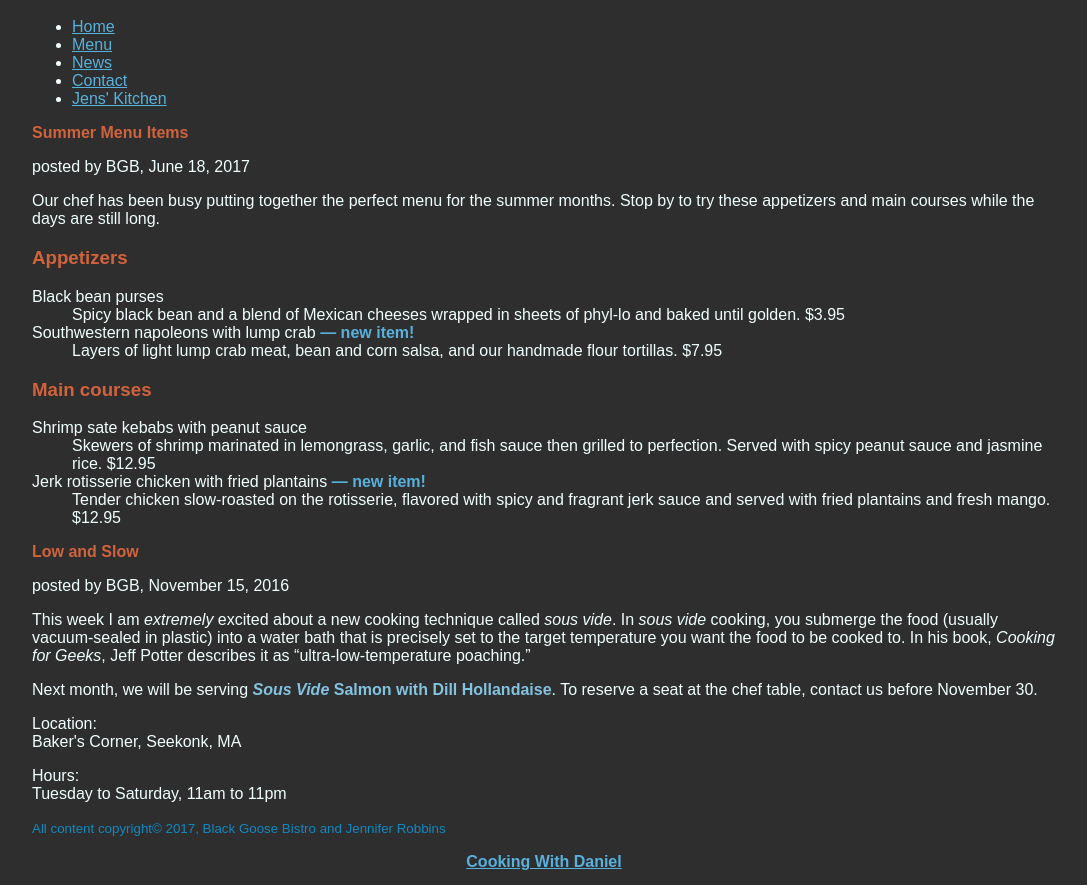
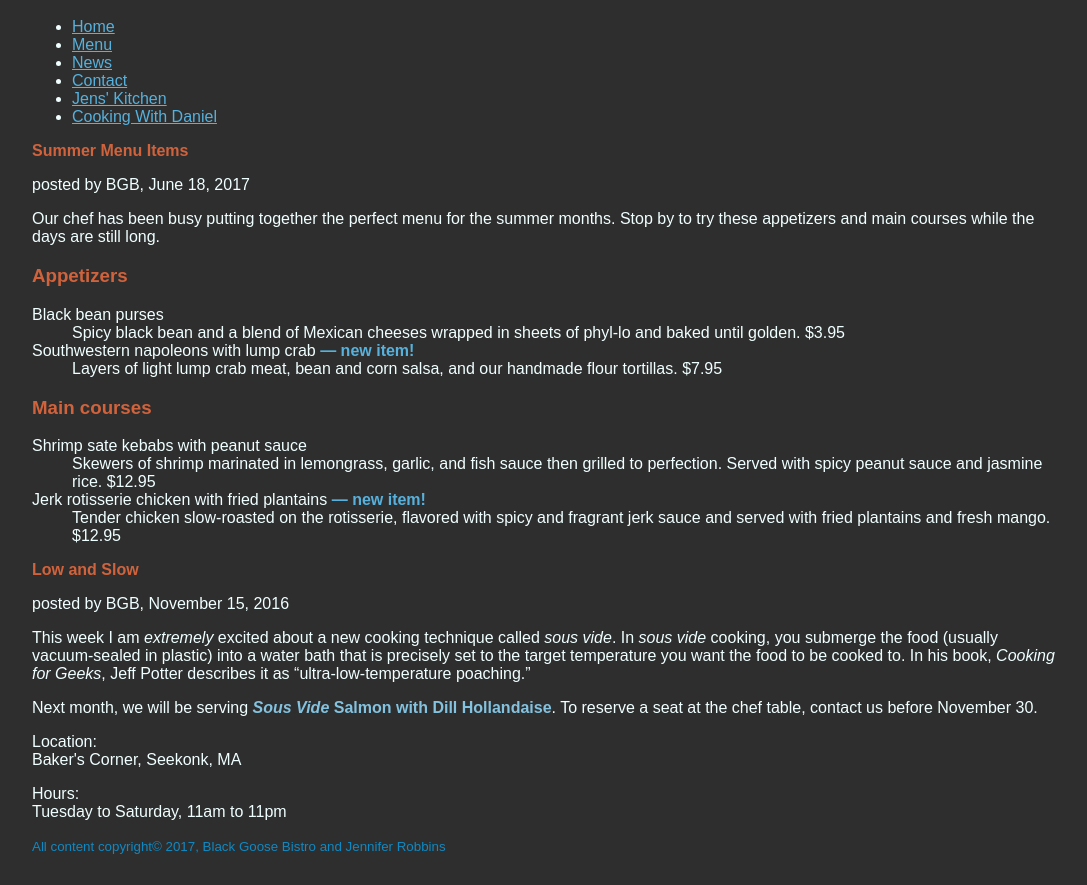
Before and after one commit to nickjohnsondesign/fid, a plain HTML site: page bistro/bgnews.html in a window 1280 px wide. Shown: the part 73-958 px from the top of the page, without its empty margins (96-1183 px from the left). Drawn offline with Linux system fonts and the light colour scheme.

Commit message:
Add files via upload

```diff
--- a/bistro/bgnews.html
+++ b/bistro/bgnews.html
@@ -69,6 +69,7 @@
     <li><a href="bgnews.html">News</a></li>
     <li><a href="contact.html">Contact</a></li>
     <li><a href="jenskitchen/jenskitch.html">Jens' Kitchen</a></li>
+    <li><a href="cooking.html">Cooking With Daniel</a></li>
 </ul></nav></header>
 <article><header><h2>
             Summer Menu Items
@@ -119,6 +120,6 @@
     Tuesday to Saturday, <time datetime="11:00">11am</time> to <time datetime="23:00">11pm</time>
 </div></p>
     <p><small>All content copyright&copy; 2017, Black Goose Bistro and Jennifer Robbins</small></p>
-    <h2 style="text-align: center;"><a href="cooking.html">Cooking With Daniel</h2></a>
+
 </body>
 </html>
```
